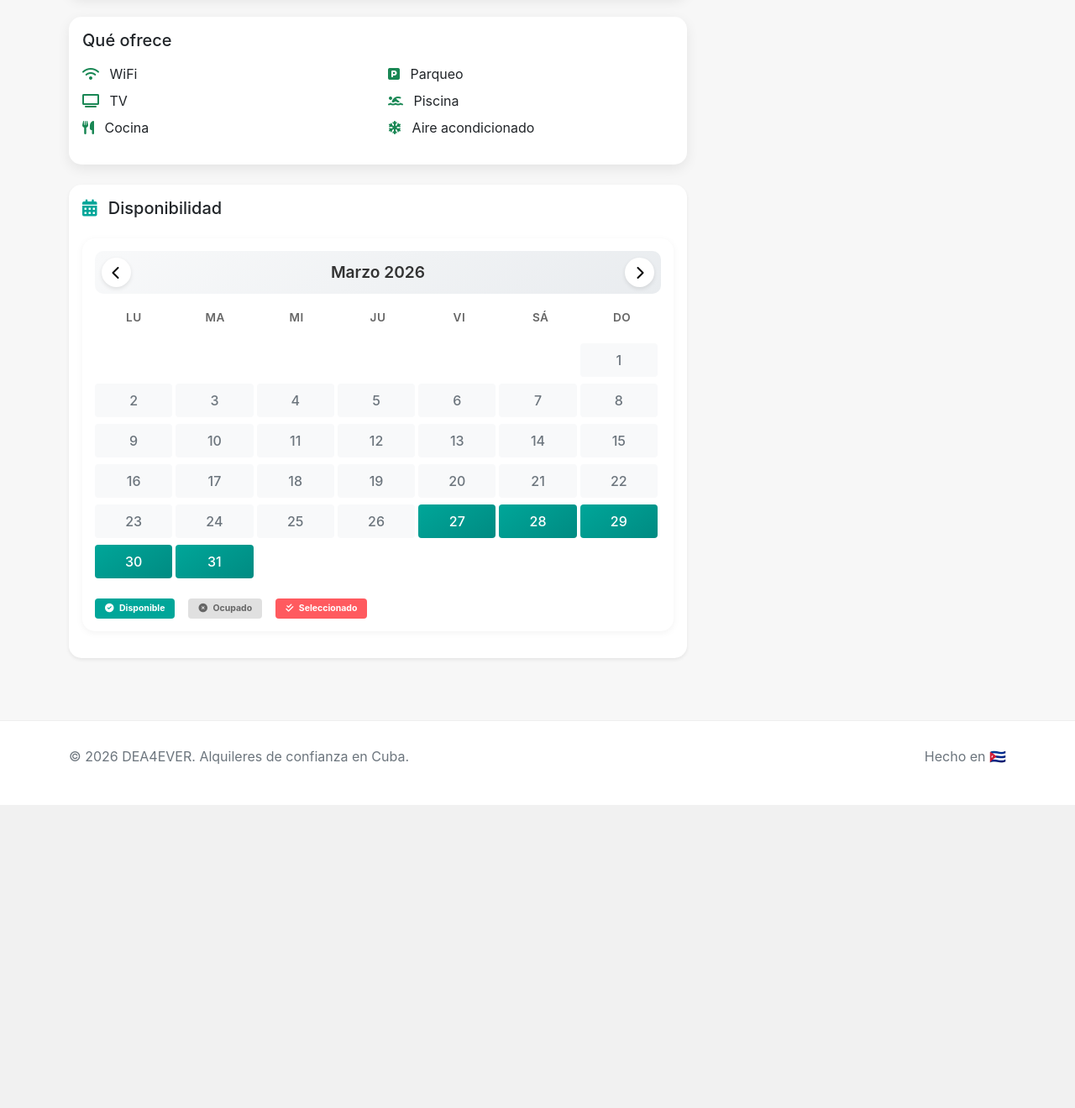
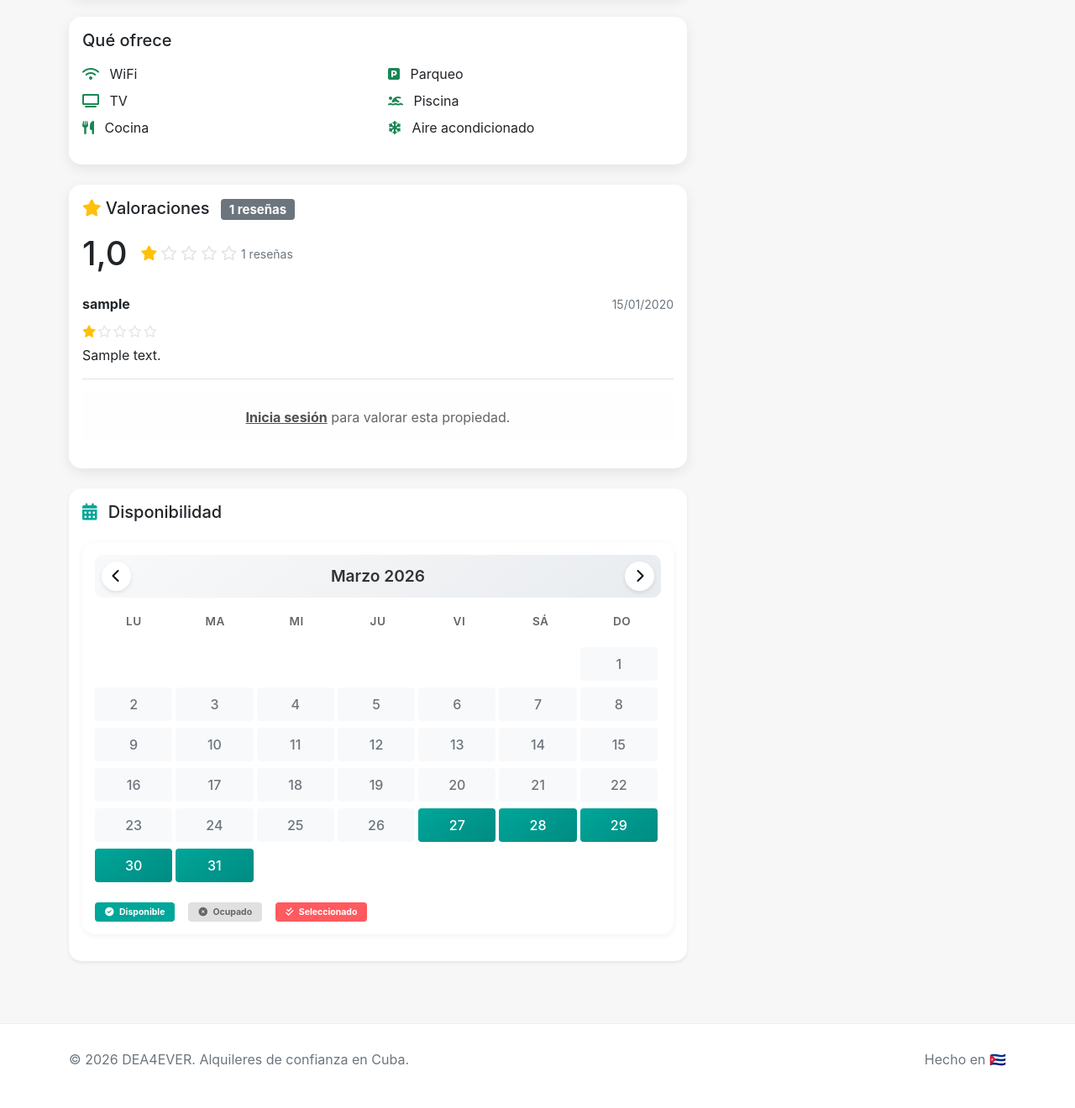
Before and after one commit to alquilerescuba/alquilerescuba, a Django app: page /propiedad/1/ in a window 1280 px wide. Shown: the part 1006-2326 px from the top of the page at 84% size. Before the commit the page ends 1965 px from the top, so only its background shows below. Run offline with Django 5.2, Linux system fonts and the light colour scheme; tables that the repository leaves empty hold one stand-in row (values such as "Sample post"); grey boxes marked "Sample" are stand-in pictures.

Commit message:
Implementar sistema de valoraciones con estrellas

```diff
--- a/properties/models.py
+++ b/properties/models.py
@@ -126,6 +126,14 @@ class Property(models.Model):
     def __str__(self):
         return f"{self.title} - {self.get_location_display()}"
 
+    @property
+    def average_rating(self):
+        """Calcula el promedio de valoraciones de la propiedad"""
+        reviews = self.reviews.all()
+        if reviews.exists():
+            return sum(r.rating for r in reviews) / reviews.count()
+        return 0
+
 
 class PropertyImage(models.Model):
     property = models.ForeignKey(
@@ -168,3 +176,45 @@ class Booking(models.Model):
 
     def __str__(self):
         return f"{self.property.title}: {self.start_date} a {self.end_date}"
+
+
+class Review(models.Model):
+    """Valoración de una propiedad por un usuario"""
+
+    RATING_CHOICES = [
+        (1, "★☆☆☆☆"),
+        (2, "★★☆☆☆"),
+        (3, "★★★☆☆"),
+        (4, "★★★★☆"),
+        (5, "★★★★★"),
+    ]
+
+    property = models.ForeignKey(
+        Property,
+        on_delete=models.CASCADE,
+        related_name="reviews",
+        verbose_name="Propiedad",
+    )
+    user = models.ForeignKey(
+        "auth.User",
+        on_delete=models.CASCADE,
+        related_name="reviews",
+        verbose_name="Usuario",
+    )
+    rating = models.PositiveSmallIntegerField(
+        choices=RATING_CHOICES, verbose_name="Calificación"
+    )
+    comment = models.TextField(verbose_name="Comentario", max_length=500)
+    created_at = models.DateTimeField(
+        auto_now_add=True, verbose_name="Fecha de valoración"
+    )
+    updated_at = models.DateTimeField(auto_now=True, verbose_name="Última edición")
+
+    class Meta:
+        verbose_name = "Valoración"
+        verbose_name_plural = "Valoraciones"
+        ordering = ["-created_at"]
+        unique_together = ["property", "user"]  # Un usuario solo una vez por propiedad
+
+    def __str__(self):
+        return f"{self.user.username} - {self.property.title} - {self.rating}★"
--- a/properties/urls.py
+++ b/properties/urls.py
@@ -11,4 +11,5 @@ urlpatterns = [
         views.get_booked_dates,
         name="booked-dates",
     ),
+    path("propiedad/<int:pk>/valorar/", views.add_review, name="add_review"),
 ]
--- a/properties/views.py
+++ b/properties/views.py
@@ -19,6 +19,9 @@ class PropertyListView(FilterView):
         return Property.objects.filter(is_active=True)
 
 
+from django.db.models import Avg  # Añade esta importación al inicio
+
+
 class PropertyDetailView(DetailView):
     model = Property
     template_name = "properties/detail.html"
@@ -33,6 +36,21 @@ class PropertyDetailView(DetailView):
         from django.conf import settings
 
         context["business_whatsapp"] = settings.BUSINESS_WHATSAPP
+
+        # Calcular promedio de valoraciones
+        reviews = self.object.reviews.all()
+        if reviews.exists():
+            context["average_rating"] = reviews.aggregate(Avg("rating"))["rating__avg"]
+            context["total_reviews"] = reviews.count()
+        else:
+            context["average_rating"] = 0
+            context["total_reviews"] = 0
+
+        # Para saber si el usuario ya valoró esta propiedad
+        if self.request.user.is_authenticated:
+            context["user_reviewed"] = reviews.filter(user=self.request.user).exists()
+        else:
+            context["user_reviewed"] = False
 
         return context
 
@@ -71,3 +89,36 @@ def get_booked_dates(request, property_id):
         )
     except Exception as e:
         return JsonResponse({"success": False, "error": str(e)}, status=500)
+
+
+from django.contrib.auth.decorators import login_required
+from django.shortcuts import get_object_or_404, redirect
+from django.contrib import messages
+from .models import Review
+from .forms import ReviewForm
+
+
+@login_required
+def add_review(request, pk):  # Cambia property_id por pk
+    property = get_object_or_404(Property, id=pk)
+
+    # Verificar si el usuario ya valoró esta propiedad
+    if Review.objects.filter(property=property, user=request.user).exists():
+        messages.error(request, "Ya has valorado esta propiedad anteriormente.")
+        return redirect("properties:detail", pk=pk)
+
+    if request.method == "POST":
+        form = ReviewForm(request.POST)
+        if form.is_valid():
+            review = form.save(commit=False)
+            review.property = property
+            review.user = request.user
+            review.save()
+            messages.success(request, "¡Gracias por tu valoración!")
+            return redirect("properties:detail", pk=pk)
+    else:
+        form = ReviewForm()
+
+    return render(
+        request, "properties/add_review.html", {"form": form, "property": property}
+    )
--- /dev/null
+++ b/static/css/custom.css
@@ -0,0 +1,47 @@
+/* Estilos para estrellas */
+.star-rating {
+    display: inline-flex;
+    gap: 4px;
+}
+
+.star-rating .fas.fa-star,
+.star-rating .far.fa-star {
+    font-size: 1.1rem;
+    color: #ffc107;
+}
+
+.star-rating .far.fa-star {
+    color: #e4e5e9;
+}
+
+/* Estrellas en valoraciones individuales */
+.review-stars {
+    display: inline-flex;
+    gap: 2px;
+}
+
+.review-stars .fas.fa-star {
+    font-size: 0.9rem;
+    color: #ffc107;
+}
+
+.review-stars .far.fa-star {
+    font-size: 0.9rem;
+    color: #e4e5e9;
+}
+
+/* Estrellas grandes en promedio */
+.big-star-rating {
+    display: inline-flex;
+    gap: 4px;
+}
+
+.big-star-rating .fas.fa-star,
+.big-star-rating .far.fa-star {
+    font-size: 1.3rem;
+    color: #ffc107;
+}
+
+.big-star-rating .far.fa-star {
+    color: #e4e5e9;
+}
--- a/templates/base.html
+++ b/templates/base.html
@@ -9,6 +9,7 @@
     <link href="https://cdn.jsdelivr.net/npm/bootstrap@5.1.3/dist/css/bootstrap.min.css" rel="stylesheet">
     <!-- Font Awesome -->
     <link rel="stylesheet" href="https://cdnjs.cloudflare.com/ajax/libs/font-awesome/6.0.0/css/all.min.css">
+    <link rel="stylesheet" href="/static/css/custom.css">
 
     <style>
         :root {
--- a/templates/properties/detail.html
+++ b/templates/properties/detail.html
@@ -62,6 +62,91 @@
                     </div>
                 </div>
             </div>
+
+<!-- Sección de valoraciones -->
+<div class="card mb-4">
+    <div class="card-body">
+        <h3 class="h5 mb-3">
+            <i class="fas fa-star" style="color: #ffc107;"></i>
+            Valoraciones
+            {% if total_reviews > 0 %}
+                <span class="badge bg-secondary ms-2">{{ total_reviews }} reseñas</span>
+            {% endif %}
+        </h3>
+
+        {% if total_reviews > 0 %}
+            <!-- Promedio de calificación -->
+            <div class="mb-4">
+                <div class="d-flex align-items-center">
+                    <div class="display-4 me-3" style="font-size: 2.5rem; font-weight: 500;">
+                        {{ average_rating|floatformat:1 }}
+                    </div>
+                    <div>
+                        <div class="star-rating">
+                            {% for i in "12345"|make_list %}
+                                {% if forloop.counter <= average_rating %}
+                                    <i class="fas fa-star"></i>
+                                {% else %}
+                                    <i class="far fa-star"></i>
+                                {% endif %}
+                            {% endfor %}
+                        </div>
+                        <small class="text-muted">{{ total_reviews }} reseñas</small>
+                    </div>
+                </div>
+            </div>
+
+            <!-- Lista de valoraciones -->
+            <div class="reviews-list">
+                {% for review in property.reviews.all|slice:":5" %}
+                <div class="border-bottom pb-3 mb-3">
+                    <div class="d-flex justify-content-between align-items-center mb-2">
+                        <strong>{{ review.user.username }}</strong>
+                        <small class="text-muted">{{ review.created_at|date:"d/m/Y" }}</small>
+                    </div>
+                    <div class="review-stars mb-2">
+                        {% for i in "12345"|make_list %}
+                            {% if forloop.counter <= review.rating %}
+                                <i class="fas fa-star"></i>
+                            {% else %}
+                                <i class="far fa-star"></i>
+                            {% endif %}
+                        {% endfor %}
+                    </div>
+                    <p class="mb-0">{{ review.comment }}</p>
+                </div>
+                {% endfor %}
+
+                {% if total_reviews > 5 %}
+                <div class="text-center mt-3">
+                    <a href="#" class="btn btn-sm btn-outline-secondary">Ver todas las {{ total_reviews }} reseñas</a>
+                </div>
+                {% endif %}
+            </div>
+        {% else %}
+            <p class="text-muted">Aún no hay valoraciones para esta propiedad.</p>
+        {% endif %}
+
+        <!-- Botón para valorar (solo usuarios registrados) -->
+        {% if user.is_authenticated %}
+            {% if user_reviewed %}
+                <div class="alert alert-info mt-3">
+                    <i class="fas fa-check-circle"></i> Ya has valorado esta propiedad.
+                </div>
+            {% else %}
+                <div class="mt-3">
+                    <a href="{% url 'properties:add_review' property.pk %}" class="btn btn-outline-primary">
+                        <i class="fas fa-star"></i> Escribir una valoración
+                    </a>
+                </div>
+            {% endif %}
+        {% else %}
+            <div class="alert alert-light mt-3 text-center">
+                <a href="/login/?next={{ request.path }}" class="alert-link">Inicia sesión</a> para valorar esta propiedad.
+            </div>
+        {% endif %}
+    </div>
+</div>
 
             <!-- Calendario de disponibilidad (SOLO UNO) -->
             <div class="card mb-4 border-0 shadow-sm">
```
Also changed, not shown: properties/admin.py (+11 -0 lines), properties/forms.py (added, +18 -0 lines), templates/properties/add_review.html (added, +76 -0 lines), properties/migrations/0006_alter_property_location_review.py (added).
